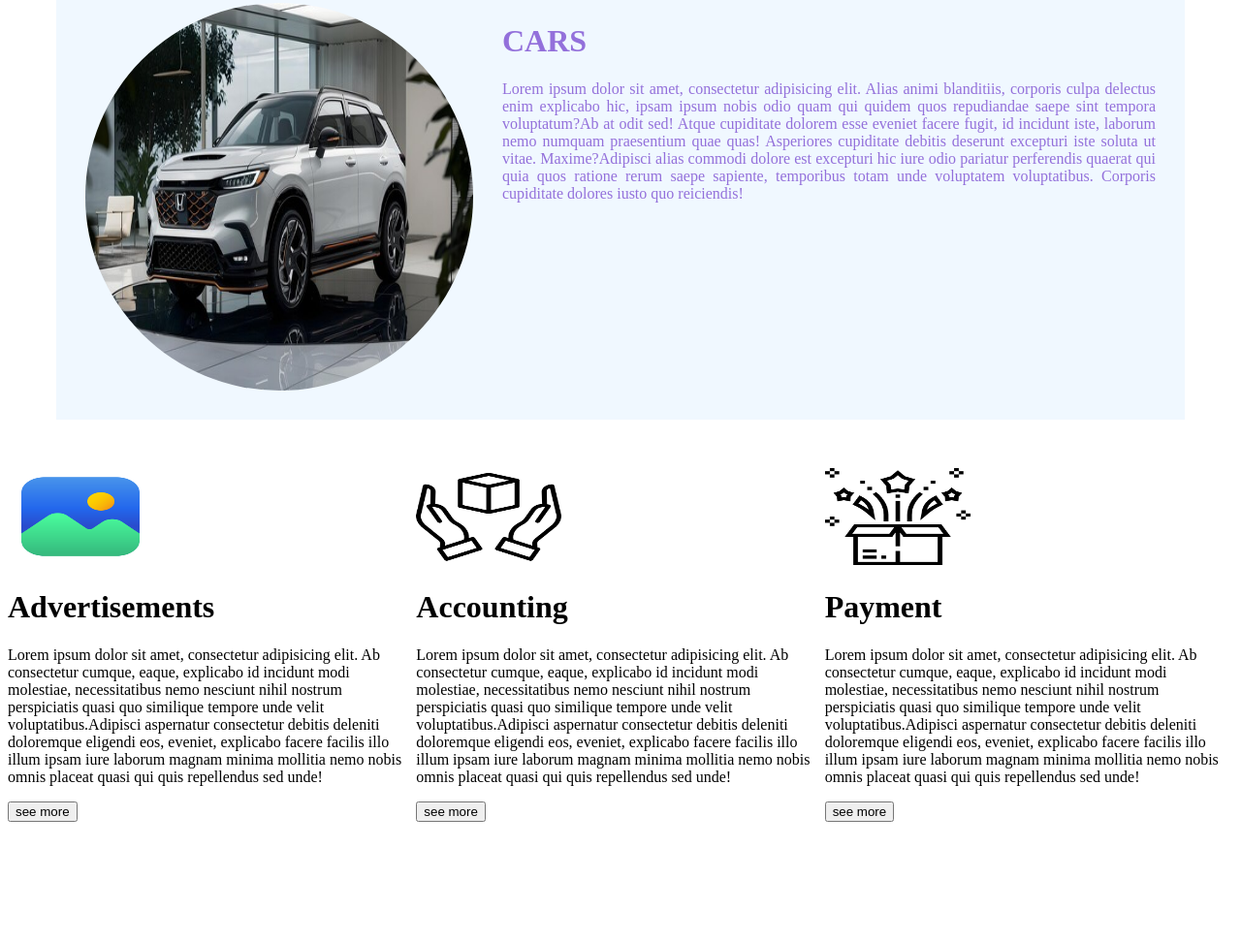
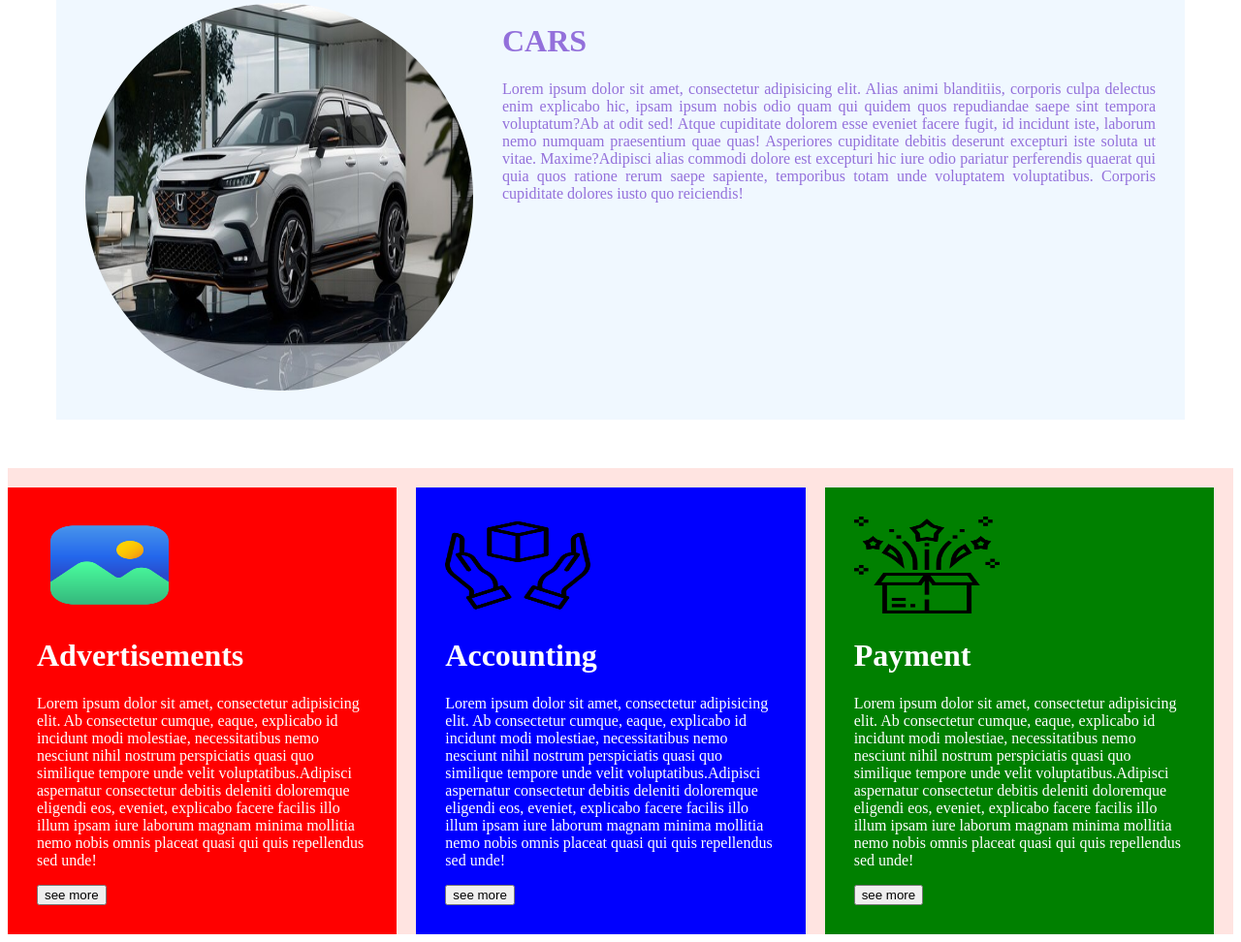
Before and after one commit to Hope-Kerubo/TravelApy, a plain HTML site: page services.html in a window 1280 px wide. Shown: the part 737-1709 px from the top of the page at 97% size. Before the commit the page ends 1593 px from the top, so only its background shows below. Drawn offline with Linux system fonts and the light colour scheme.

Commit message:
new update

```diff
--- a/css/services.css
+++ b/css/services.css
@@ -32,4 +32,25 @@
 }
 #div3{
     display: flex;
+    background-color: mistyrose;
 }
+
+#subdiv1{
+    background-color: red;
+    color: white;
+    margin-right: 20px;
+    margin-top: 20px;
+    padding: 30px;
+}#subdiv2{
+    background-color: blue;
+    color: white;
+    margin-right: 20px;
+    margin-top: 20px;
+    padding: 30px;
+}#subdiv3{
+    background-color: green;
+    color: white;
+    margin-right: 20px;
+    margin-top: 20px;
+    padding: 30px;
+}
```
